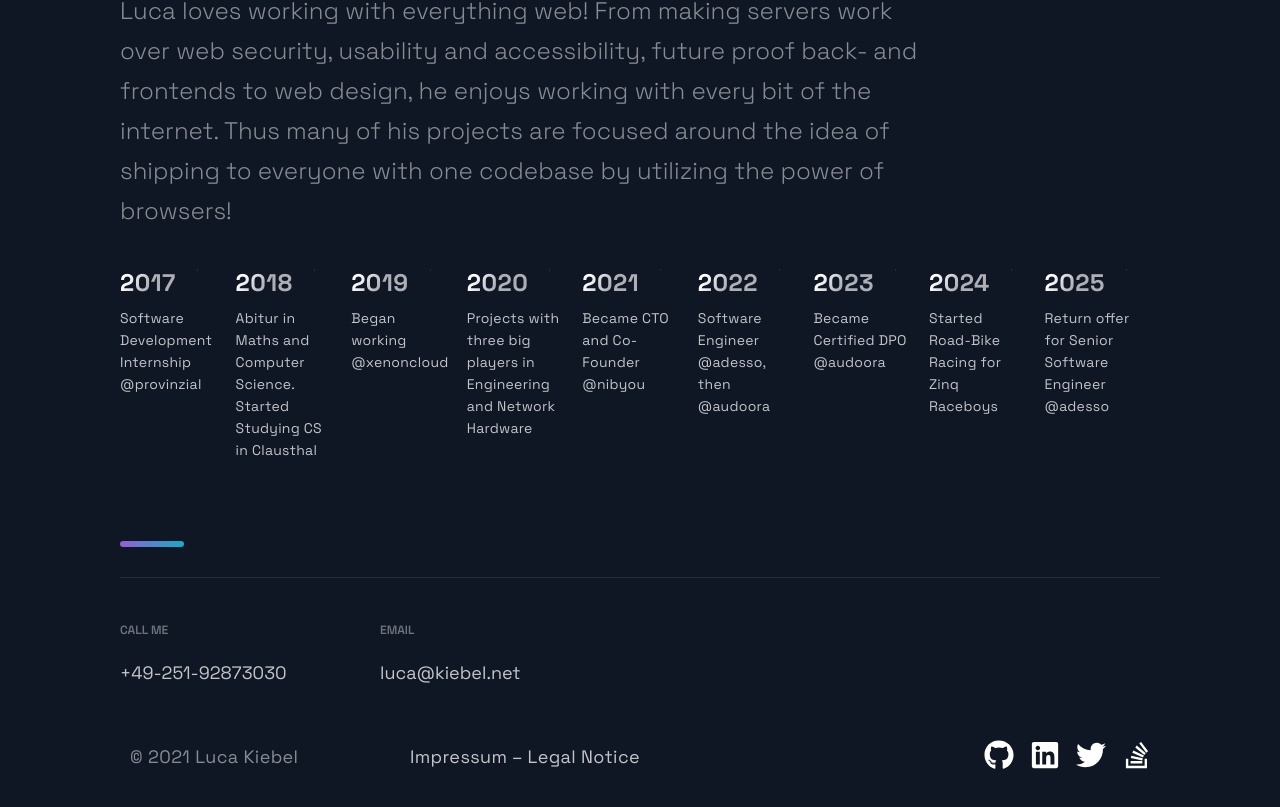
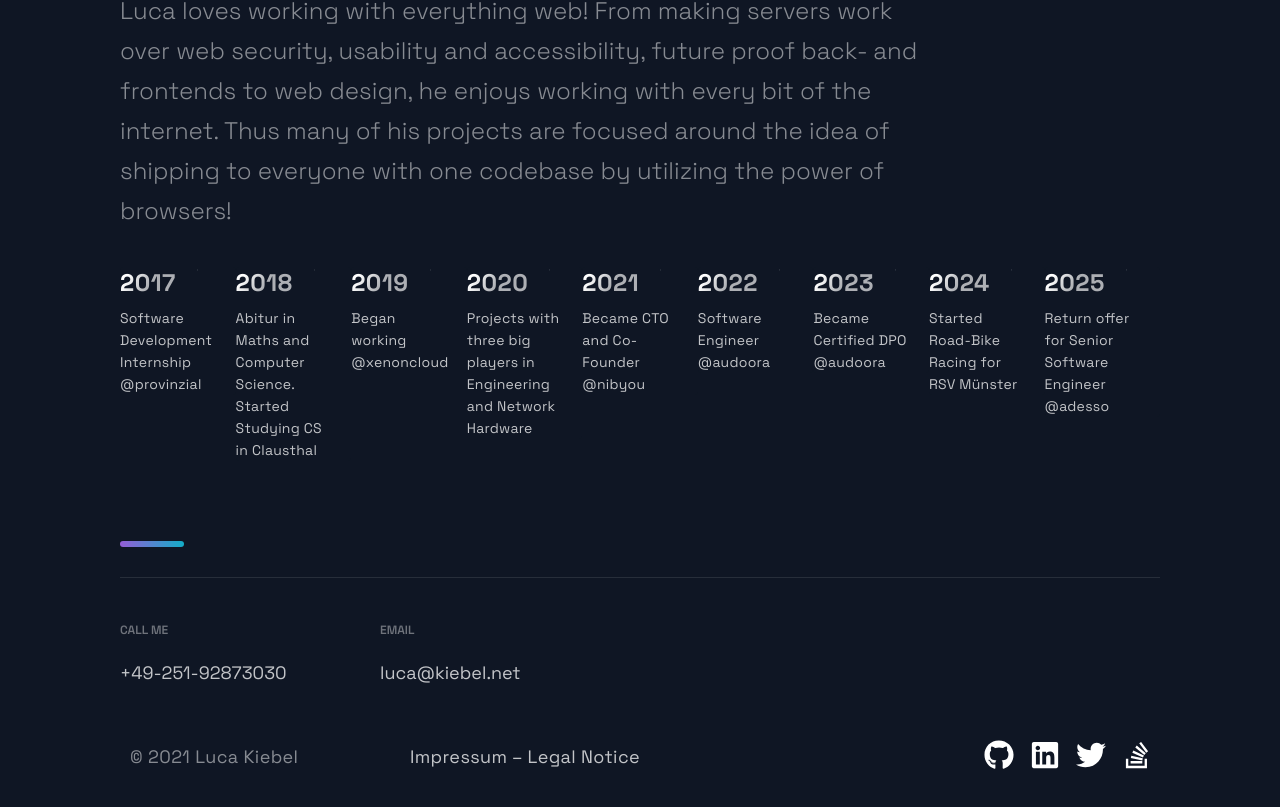
Before and after one commit to lucakiebel/website, a Next.js app: page / in a window 1280 px wide. Shown: the part 8503-9310 px from the top of the page. Built offline with nearby package versions, Linux system fonts and the light colour scheme.

Commit message:
Update job titles and affiliations in constants.js

```diff
--- a/src/constants/constants.js
+++ b/src/constants/constants.js
@@ -139,8 +139,8 @@ export const TimeLineData = [
   { year: 2019, text: 'Began working @xenoncloud', },
   { year: 2020, text: 'Projects with three big players in Engineering and Network Hardware', },
   { year: 2021, text: 'Became CTO and Co-Founder @nibyou', },
-  { year: 2022, text: 'Software Engineer @adesso, then @audoora' },
+  { year: 2022, text: 'Software Engineer @audoora' },
   { year: 2023, text: 'Became Certified DPO @audoora' },
-  { year: 2024, text: 'Started Road-Bike Racing for Zinq Raceboys' },
+  { year: 2024, text: 'Started Road-Bike Racing for RSV Münster' },
   { year: 2025, text: 'Return offer for Senior Software Engineer @adesso' },
 ];
```
